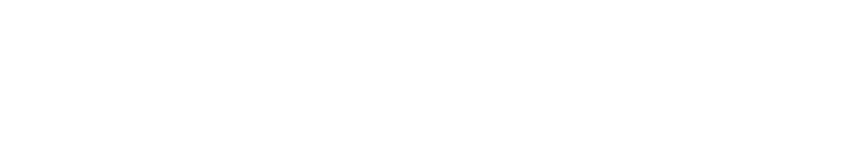
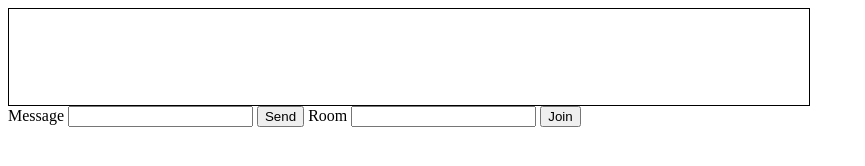
Before and after one commit to azeez1776/chatweb-with-socket.io, a website: page client/index.html in a window 1280 px wide. Shown: the whole page, without its empty margins (0-865 px from the left). Drawn offline with Linux system fonts and the light colour scheme.

Commit message:
Added the the message and room text inputs,buttons and labels, and added a message container

```diff
--- a/client/index.html
+++ b/client/index.html
@@ -5,8 +5,26 @@
     <meta http-equiv="X-UA-Compatible" content="IE=edge">
     <meta name="viewport" content="width=device-width, initial-scale=1.0">
     <title>Chat Client</title>
+    <style>
+        #message-container{
+            width:50em;
+            height: 6em;
+            border: 1px #000000 solid;
+        }
+
+    </style>
+    <script></script>
 </head>
 <body>
+    <div id="message-container"></div>
+    <form>
+        <label for="message">Message</label>
+        <input type="text" id="message"/>
+        <button type="submit" id="send-message">Send</button>
+        <label for="room">Room</label>
+        <input type="text" id="room"/>
+        <button type="submit" id="join-room">Join</button>
+    </form>
 
 </body>
 </html>
```
